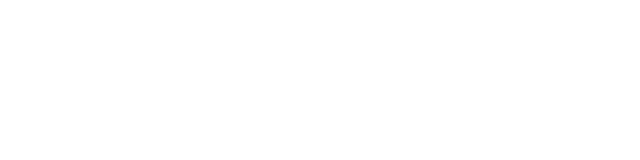
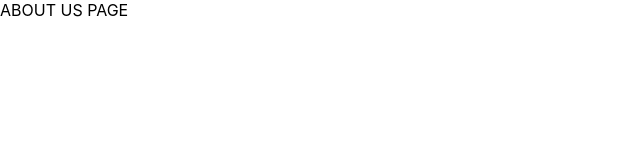
Before and after one commit to lum1nouz/Pride-In-Writing, a React (Create React App) app in the folder front-end/: page /AboutUs in a window 1280 px wide. Shown: the top 160 px of the page, without its empty margins (0-640 px from the left). Built offline with nearby package versions, Linux system fonts and the light colour scheme.

Commit message:
Added About Us Component and added component link to header 'about us' button

```diff
--- a/front-end/src/App.tsx
+++ b/front-end/src/App.tsx
@@ -4,6 +4,7 @@
 import './App.css';
 import Page  from './components/Page/Page';
 import testPage  from './components/Page/testPage';
+import AboutUs from './components/AboutUs/AboutUs';
 import { Route, Link, Switch } from 'react-router-dom';
 
 function App() {
@@ -11,7 +12,7 @@
     <div>
       <Switch/>
         <Route exact path="/" component={testPage}/>
-        <Route exact path="/page" component={Page}/>
+        <Route exact path="/AboutUs" component={AboutUs}/>
         <Route exact path="/page" component={Page}/>
         <Route exact path="/page" component={Page}/>
     </div>
--- /dev/null
+++ b/front-end/src/components/AboutUs/AboutUs.tsx
@@ -0,0 +1,29 @@
+import React from 'react';
+import { } from '@material-ui/core'
+import Header from '../Header/Header';
+
+
+type props = {
+
+}
+
+type state = {
+
+}
+
+class AboutUs extends React.Component<props, state> {
+    state: state = {
+
+    }
+
+    render(){
+        return (
+            <div>
+                ABOUT US PAGE
+            </div>
+        )
+    }
+
+}
+
+export default AboutUs
--- a/front-end/src/components/Header/Header.tsx
+++ b/front-end/src/components/Header/Header.tsx
@@ -1,5 +1,7 @@
 import React from 'react';
 import { AppBar, Toolbar, List, ListItem, Button } from '@material-ui/core'
+import { Link } from 'react-router-dom';
+
 
     // list: {
     //   ...defaultFont,
@@ -92,7 +94,7 @@
                         </ListItem>
                         <ListItem style={{width: 140}}>
                             <Button
-                            href="https://www.creative-tim.com/product/material-kit-react?ref=mkr-navbar"
+                            component={Link} to="/AboutUs"
                             target="_blank"
                             style={{width: 140}}
                             >
--- a/front-end/src/components/Page/testPage.tsx
+++ b/front-end/src/components/Page/testPage.tsx
@@ -8,7 +8,7 @@
 const styles = {
         parrallaxCont: {
             margintop: 100,
-            height: 1500
+            height: 1000
         },
         paperCont: {
             marginTop: 200,
```
